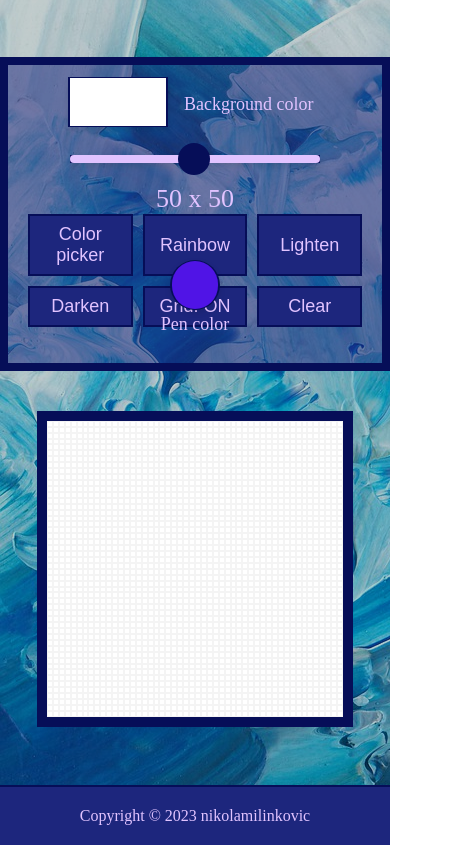
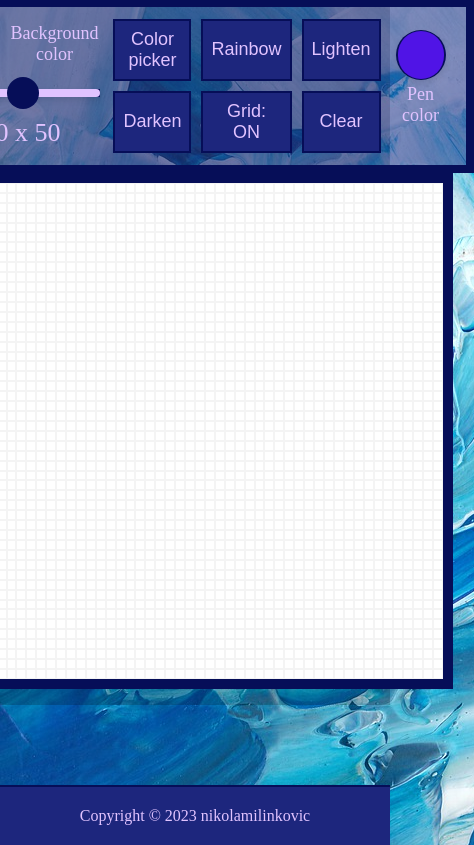
Before and after one commit to NikolaMilinkovic/Etch-a-Sketch, a plain HTML site: page index.html in a window 390 px wide. Shown: the part 83-928 px from the top of the page, 474 px wide, since content can reach past the window. Drawn offline with Linux system fonts and the light colour scheme.

Commit message:
Add changes to responsive design

```diff
--- a/style.css
+++ b/style.css
@@ -387,10 +387,12 @@ p{
         display: flex;
         flex-direction: column;
         padding: 0px;
+        margin: 0px;
+        height: auto;
     }
     .settings-container{
         display: flex;
-        flex-direction: column-reverse;
+        flex-direction: row-reverse;
         width: auto;
         height: auto;
         align-items: center;
@@ -416,10 +418,30 @@ p{
         grid-template-columns: repeat(3, 1fr);
         grid-template-rows: auto;
         gap: 10px;
+        margin: 0px 15px ;
+    }
+    .grid-container{
+        min-width: 500px;
+        min-height: 500px;
+    }
+    .grid-wrapper{
+        margin-bottom: 1rem;
+    }
+    input[type='color']#background-color-select{
+        width: 50px;
         height: 30px;
     }
-    .grid-container{
-        min-width: 300px;
-        min-height: 300px;
+    input[type='range']{
+        width: 100%;
+    }
+    span{
+        text-align: center;
+    }
+    button.btn-settings-toggle{
+        font-size: 18px;
+    }
+    .settings-wrapper{
+        display: flex;
+        margin-bottom: auto;
     }
 }
```
Also changed, not shown: index.html (+0 -1 lines).
